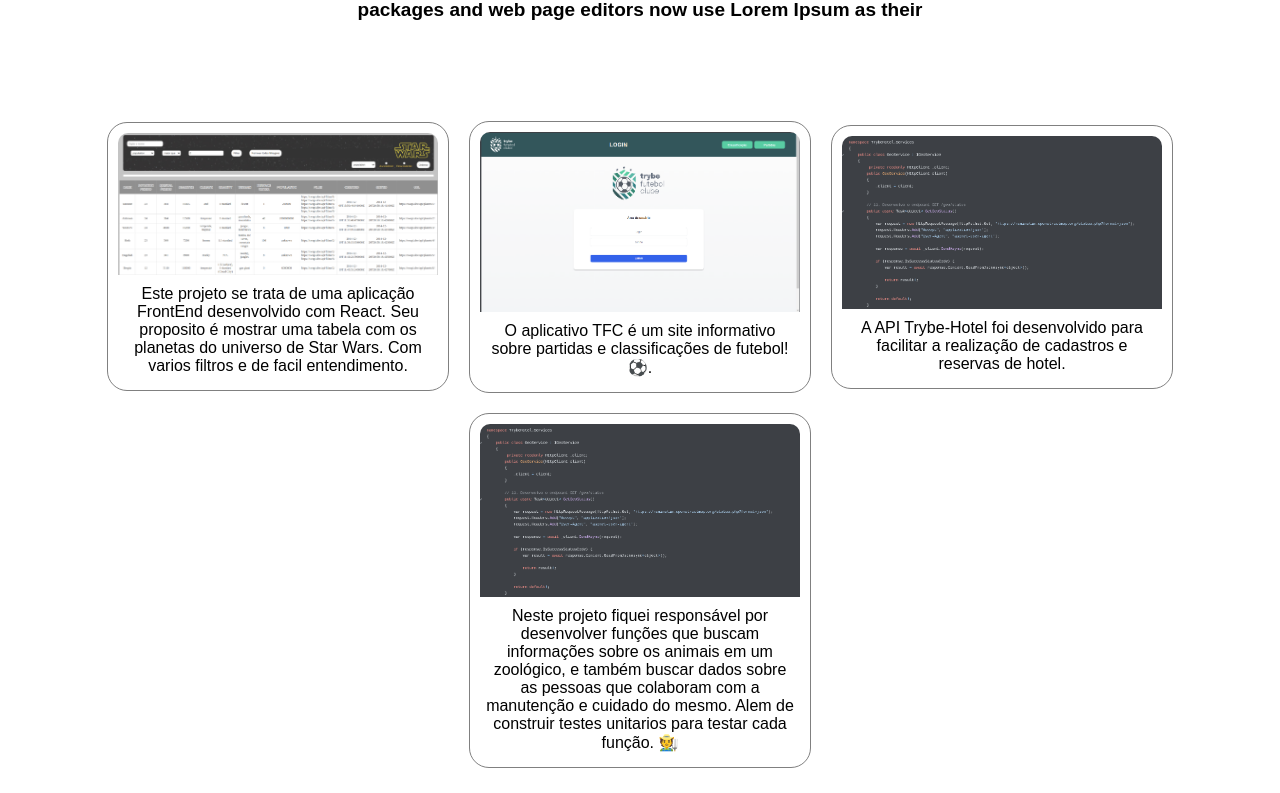
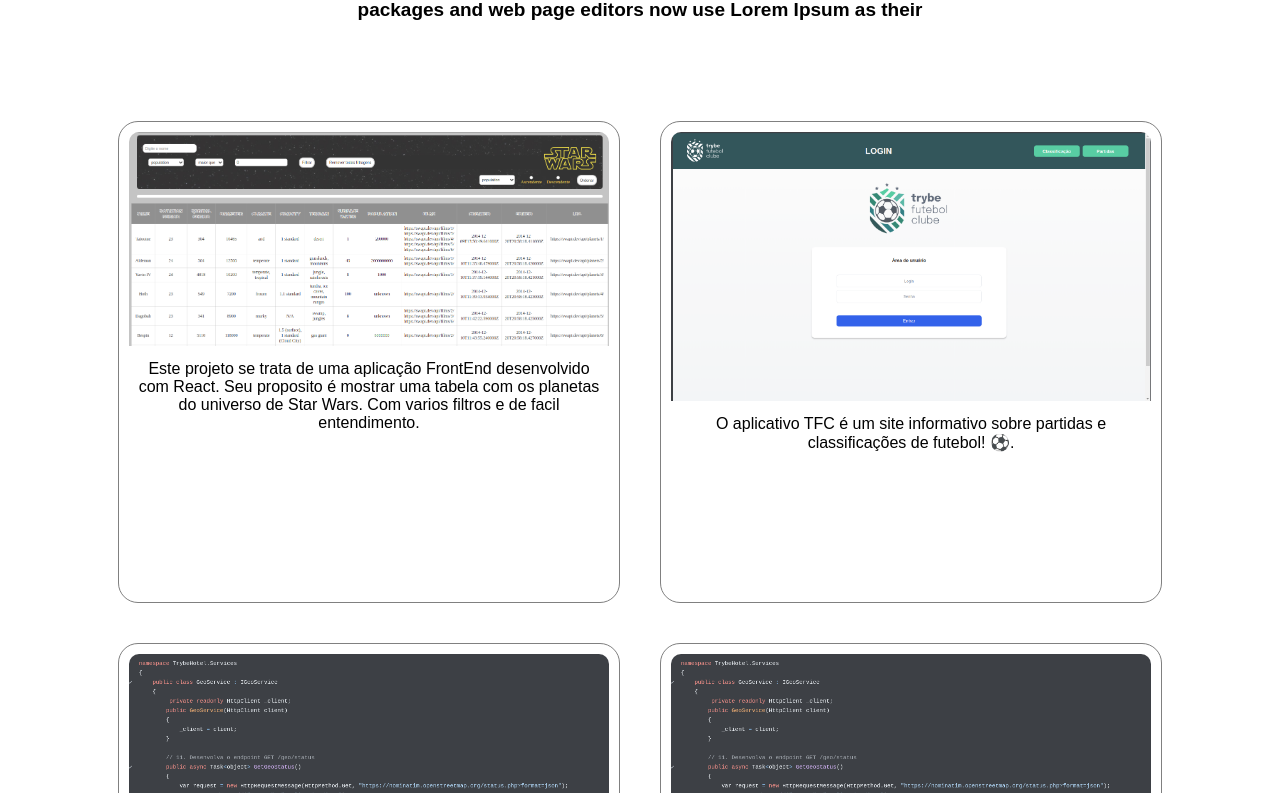
Before and after one commit to FabricioAnastacio/my_portfolio, a React (Create React App) app in the folder frontend/: page /home in a window 1280 px wide. Shown: the part 1827-2620 px from the top of the page. Built offline with nearby package versions, Linux system fonts and the light colour scheme; a web font is replaced by a local one.

Commit message:
Adiciona link a imagem, a torna clicavel e redireciona para seu respectivo repositorio

```diff
--- a/frontend/public/data/portfolio.json
+++ b/frontend/public/data/portfolio.json
@@ -4,15 +4,19 @@
   "languages": ["languages", "JavaScript", "TypeScript", "Python", "C#"],
   "listProjects": [
     {
+      "link": "https://github.com/FabricioAnastacio/project-starwars-planets",
       "description": "Este projeto se trata de uma aplicação FrontEnd desenvolvido com React. Seu proposito é mostrar uma tabela com os planetas do universo de Star Wars. Com varios filtros e de facil entendimento."
     },
     {
+      "link": "https://github.com/FabricioAnastacio/projeto-TrybeFutebolClube",
       "description": "O aplicativo TFC é um site informativo sobre partidas e classificações de futebol! ⚽️."
     },
     {
+      "link": "https://github.com/FabricioAnastacio/projeto-trybe-hotel-csharp",
       "description": "A API Trybe-Hotel foi desenvolvido para facilitar a realização de cadastros e reservas de hotel."
     },
     {
+      "link": "https://github.com/FabricioAnastacio/trybe-project-zoo-functions",
       "description": "Neste projeto fiquei responsável por desenvolver funções que buscam informações sobre os animais em um zoológico, e também buscar dados sobre as pessoas que colaboram com a manutenção e cuidado do mesmo. Alem de construir testes unitarios para testar cada função. 🧑‍🌾"
     }
   ],
--- a/frontend/src/components/Projects.jsx
+++ b/frontend/src/components/Projects.jsx
@@ -10,7 +10,13 @@
         {
           dataList.map((item, i) => (
             <li key={ i }>
-              <img src={ item.img } alt="test" />
+              <a
+                href={ item.link }
+                target="_blank"
+                rel="noreferrer"
+              >
+                <img src={ item.img } alt="test" />
+              </a>
               <p>{ item.description }</p>
             </li>
           ))
--- a/frontend/src/styles/Projects.css
+++ b/frontend/src/styles/Projects.css
@@ -20,7 +20,7 @@
 }
 
 .List-projects img {
-  width: 40vmin;
+  width: 60vmin;
   padding: 10px;
   border-radius: 20px 20px 0 0;
   opacity: 0.8;
@@ -39,9 +39,10 @@
   align-items: center;
   flex-direction: column;
   text-align: center;
-  margin: 20px 10px 0 10px;
+  margin: 20px;
   border: 1px solid gray;
   border-radius: 20px;
+  height: 60vmin;
 }
 
 .List-projects p {
```
